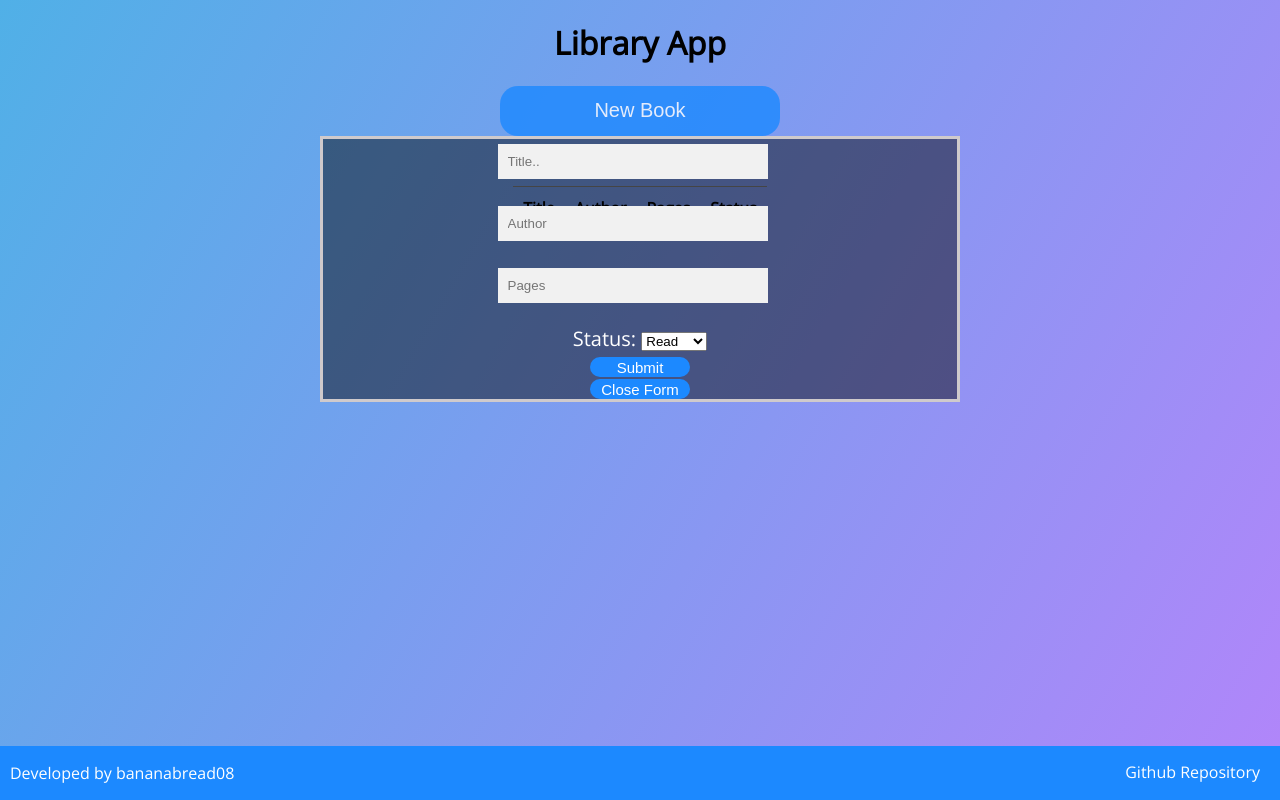
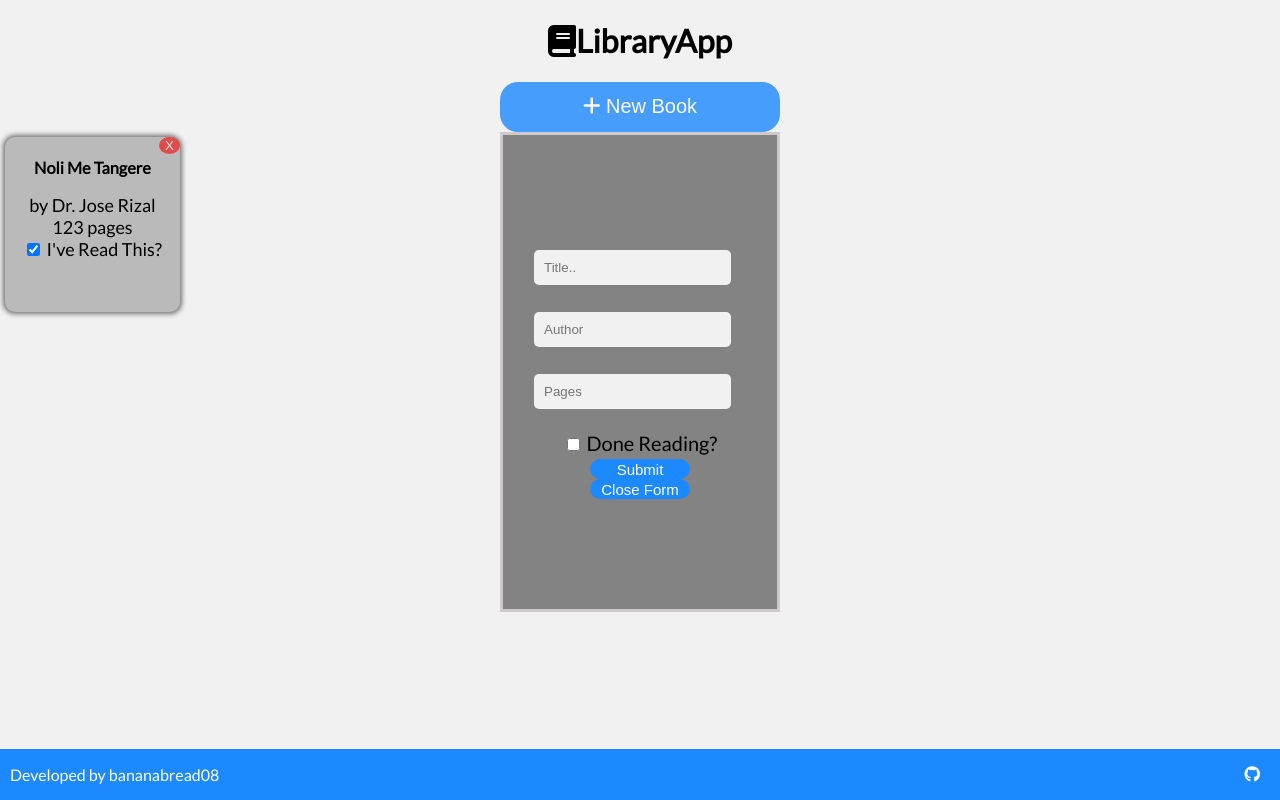
Before and after one commit to maj-rf/library, a plain HTML site: page index.html in a window 1280 px wide. Both pictures are taken after a click on the button "New Book". Drawn offline with nearby package versions, Linux system fonts and the light colour scheme.

Commit message:
updated UI, fixed Toggle Status and Remove functionality

```diff
--- a/index.html
+++ b/index.html
@@ -4,15 +4,16 @@
     <meta charset="UTF-8">
     <meta name="viewport" content="width=device-width, initial-scale=1.0">
     <link rel="preconnect" href="https://fonts.gstatic.com">
-<link href="https://fonts.googleapis.com/css2?family=Open+Sans&display=swap" rel="stylesheet">
+    <link href="https://fonts.googleapis.com/css2?family=Open+Sans&display=swap" rel="stylesheet">
     <link href="styles/style.css" rel="stylesheet">
     <title>Library App</title>
+    <script src="https://kit.fontawesome.com/dbf95a1966.js" crossorigin="anonymous"></script>
 </head>
 <body>
     <div class="main-container">
         <header class="description">
-            <h1>Library App</h1>
-        <button class="open-button" onclick="openForm()">New Book</button>
+            <h1><i class="fas fa-book"></i>LibraryApp</h1>
+        <button class="open-button" onclick="openForm()"><i class="fas fa-plus"></i> New Book</button>
         </header>
         <div class="form-popup" id="addbook">
             <form class="form-container" id="book-form" >
@@ -26,11 +27,8 @@
                     <input type="text" placeholder="Pages" id="pages">
                 </div>
                 <div class="form-input">
-                    <label>Status:</label>
-                    <select name="status" id="read-status">
-                        <option value="Read">Read</option>
-                        <option value="Unread">Unread</option>
-                    </select>
+                    <input type="checkbox" name = "read-status" id= "read-status">
+                    <label for="read-status">Done Reading?</label>
                 </div>
                 <div class="form-input">
                     <input type="submit" id="submit-button" value="Submit">
@@ -38,17 +36,8 @@
                 <input type="button" class="btn cancel" value="Close Form"onclick="closeForm()">
             </form>
         </div>
-        <table class="table" border=1 frame=hsides rules=rows>
-            <thead>
-                <tr>
-                    <th>Title</th>
-                    <th>Author</th>
-                    <th>Pages</th>
-                    <th>Status</th>
-                </tr>
-            </thead>
-            <tbody id="book-list"></tbody>
-        </table>
+        <div class="book-list">
+        </div>
     </div>
 
     <footer class="footer">
@@ -56,7 +45,7 @@
             <p>Developed by bananabread08</p>
         </div>
         <div class="links">
-        <a href="https://github.com/bananabread08/library"> Github Repository</a>
+        <a href="https://github.com/bananabread08/library"><i class ="fab fa-github icon-large"></i></a>
         </div>
     </footer>
     <script src ="scripts/library.js"></script>
--- a/scripts/library.js
+++ b/scripts/library.js
@@ -1,93 +1,91 @@
-//variables
-let myLibrary = [];
-const form = document.getElementById("book-form");
-const bookList = document.querySelector("#book-list");
-
-//functions
+/* eslint-disable no-restricted-syntax */
+/* eslint-disable no-unused-vars */
 class Book {
-    constructor(title, author, pages, readStatus){ //constructor
+  constructor(title, author, pages, readStatus) {
     this.title = title;
     this.author = author;
     this.pages = pages;
     this.readStatus = readStatus;
+    this.id = title.slice(0, 3).toLowerCase() + pages;
   }
 }
 
+const myLibrary = [];
+const defaultBook = new Book('Noli Me Tangere', 'Dr. Jose Rizal', 123, true);
+const form = document.getElementById('book-form');
+const bookList = document.querySelector('.book-list');
 
-function addBooks(e){
-    e.preventDefault();
-    const title = document.getElementById("title").value; //get values
-    const author = document.getElementById("author").value;
-    const pages = document.getElementById("pages").value;
-    const status = document.getElementById("read-status").value;
-
-    if (title.length === 0 || author.length === 0 || pages.length === 0) {
-        alert("Please, fill all the fields");
-        return;
-    }
-    const newBook = new Book(title, author, pages, status); //create new Books using the constructor
-    myLibrary.push(newBook); //add books to array
-    displayBooks(myLibrary); // display all books from array
-    form.reset(); //reset text fields
-}
-
-function displayBooks(myLib){
-    let newDisplay = document.createElement("tr");
-    newDisplay.classList.add("newbook");
-    myLib.forEach(books =>{ //create a row for every books object
+function renderLibrary(currentLibrary) {
+  let checker;
+  const newDisplay = document.createElement('div');
+  newDisplay.classList.add('book');
+  currentLibrary.forEach((book) => {
+    if (book.readStatus === false) checker = 'unchecked';
+    else checker = 'checked';
+    newDisplay.setAttribute('id', `${book.id}`);
     newDisplay.innerHTML = `
-        <td>${books.title}</td>
-        <td>${books.author}</td>
-        <td>${books.pages}</td>
-        <td><button class="toggle" id="rstatus" value="${books.readStatus}">${books.readStatus}</button></td>
-        <td><button class="delete" id="remove"> Remove </button></td>
+        <h3>${book.title}</h3>
+        <div>by ${book.author}</div>
+        <div>${book.pages} pages</div>
+        <div>
+          <input type="checkbox" name="read-status" class="toggle" ${checker}>
+          <label for="read-status">I've Read This?</label>
+        </div>
+        <button class="delete" id="remove"> X </button>
         `;
     bookList.appendChild(newDisplay);
   });
 }
+function addBooks(e) {
+  e.preventDefault();
+  const title = document.getElementById('title').value;
+  const author = document.getElementById('author').value;
+  const pages = document.getElementById('pages').value;
+  const status = document.getElementById('read-status').checked;
 
-function searchBook(myLib, name){
-    console.log(name);
-        if (myLib.length === 0 || myLib === null) {
+  if (title.length === 0 || author.length === 0 || pages.length === 0) {
+    alert('Please, fill all the fields');
     return;
   }
-        else{
-        for (book of myLib)
-          if (book.title === name) {
-            return myLib.indexOf(book);
+  const newBook = new Book(title, author, pages, status);
+  myLibrary.push(newBook);
+  renderLibrary(myLibrary);
+  form.reset();
+}
+
+// eslint-disable-next-line consistent-return
+function searchBook(myLib, id) {
+  for (const book of myLib) {
+    if (book.id === id) return myLib.indexOf(book);
+  }
+}
+
+function updateLibrary(e) {
+  const item = e.target;
+  if (item.classList[0] === 'delete') {
+    myLibrary.splice(searchBook(myLibrary, item.parentElement.id), 1);
+    item.parentElement.remove();
+  } else if (item.classList[0] === ('toggle')) {
+    if (myLibrary[searchBook(myLibrary, item.parentElement.parentElement.id)].readStatus
+     === false) {
+      myLibrary[searchBook(myLibrary, item.parentElement.parentElement.id)].readStatus = true;
+      console.log(myLibrary);
+    } else if (myLibrary[searchBook(myLibrary, item.parentElement.parentElement.id)].readStatus
+     === true) {
+      myLibrary[searchBook(myLibrary, item.parentElement.parentElement.id)].readStatus = false;
     }
   }
 }
 
-function toggleRead(book){
-    if (myLibrary[book].readStatus === "Read") {
-        return myLibrary[book].readStatus = "Unread";
-      }
-    else return myLibrary[book].readStatus = "Read";
-    }
-
-function updateBook(e){
-    const item = e.target;
-    const currentitem = e.target.parentElement.parentElement.parentElement.childNodes[0];
-    let currentitemArr = currentitem.innerText.split("\t");
-    let itemcont = item.parentElement;
-    if(item.classList[0] === "delete"){
-        itemcont.parentElement.remove();
-    }
-
-    if(item.classList.contains("toggle")){
-        e.target.textContent= `${toggleRead(searchBook(myLibrary, currentitemArr[0]))}`;
-    }
-}
-
 function openForm() {
-    document.getElementById("addbook").style.display = "block";
+  document.getElementById('addbook').style.display = 'block';
 }
 
 function closeForm() {
-    document.getElementById("addbook").style.display = "none";
+  document.getElementById('addbook').style.display = 'none';
 }
 
-//events
-form.addEventListener("submit", addBooks);
-bookList.addEventListener("click", updateBook);
+myLibrary.push(defaultBook);
+renderLibrary(myLibrary);
+form.addEventListener('submit', addBooks);
+bookList.addEventListener('click', updateLibrary);
--- a/styles/style.css
+++ b/styles/style.css
@@ -1,24 +1,20 @@
-html,body{
-    height:100%;
-    padding:0;
-    margin:0;
-    overflow: auto;
-    font-family: Open Sans, serif;
+@import url('https://fonts.googleapis.com/css2?family=Lato&display=swap');
+html, body {
+    margin: 0;
+    padding: 0;
+    font-family: 'Lato', sans-serif;
+    background-color: #f1f1f1;
 }
-
+* {
+    box-sizing: border-box;
+}
 header{
     display: flex;
     flex-direction: column;
     align-items: center;
     font-size: 1.0rem;
-    text-align: center;
 }
-
-body{
-    background-image: linear-gradient(120deg, rgb(80, 176, 231), rgb(178, 133, 250));
-}
-
-.open-button { /* Button used to open the contact form - fixed at the bottom of the page */
+.open-button {
     width: 280px;
     height: 50px;
     background-color:#1c89ff;
@@ -30,69 +26,46 @@ body{
     cursor: pointer;
     opacity: 0.8;
 }
-
 .open-button:hover{
     background-color: rgb(221, 223, 131);
     color: black;
 }
-
-
 .form-popup { /* The popup form - hidden by default */
     display: none;
-    position:fixed;
-    left: 25%;
-    right: 25%;
-    width: auto;
+    position:absolute;
+    width: 280px;
+    height: 60%;
     border: 3px solid rgb(207, 202, 204);
     font-size: 20px;
     z-index: 1;
+    position: absolute;
+    margin-left: auto;
+    margin-right: auto;
+    left: 0;
+    right: 0;
+    text-align: center;
 }
-
-
 .form-container { /* Add styles to the form container */
     display: flex;
     flex-direction: column;
     align-items: center;
-    width: auto;
+    justify-content: center;
+    width: 100%;
+    height: 100%;
     background-color: rgba(0, 0, 0, 0.459);
 }
-
 .form-container input[type=text]{
     margin: 5px 15px 22px 0;
     border: none;
     background: #f1f1f1;
     padding: 10px;
-    width: 250px;
+    width: auto;
+    border-radius: 5px;
 }
-
 .form-container input[type=text]:focus{
   background-color: rgb(255, 253, 253);
-  outline: none;
+  border: 2px solid rgb(12, 137, 153);
 }
-
-table {
-    margin-left: auto;
-    margin-right: auto;
-    margin-top: 50px;
-}
-
-label{
-    color: white;
-}
-
-table th{
-    padding: 10px;
-}
-
-hr.line{
-    border-top: 3px solid #999;
-    width: 500px;
-}
-
-td{
-    padding: 10px;
-}
-
 #submit-button, .form-container .cancel{
     width: 100px;
     height: 20px;
@@ -105,28 +78,47 @@ td{
     font-weight: 300;
     transition: all .1s ease-in-out;
 }
-
 #submit-button:hover, .form-container .cancel:hover{
     background-color: rgb(221, 223, 131);
     border-color: #fff;
     transition: all .1s ease-in-out;
     color: black;
 }
-
-button.delete{
+.book-list{
+    display: flex;
+    flex-direction: row;
+    flex-wrap: wrap;
+    align-items: center;
+}
+.book{
+    background-color: #bababa;
+    border-radius: 10px;
+    margin: 5px;
+    padding: 5px;
+    text-align: center;
+    width: 175px;
+    height: 175px;
+    font-size: 14px;
+    position: relative;
+    box-shadow: 0px 0px 5px 2px rgba(0,0,0,0.53)
+}
+.book .delete{
+    position: absolute;
+    top: 0;
+    right: 0;
     background-color: red;
+    opacity: 0.6;
     color: white;
-    border-radius: 18px;
-    border: solid 1px transparent;
+    border: none;
     cursor: pointer;
-    font-weight: 300;
-    transition: all .1s ease-in-out;
+    border-radius: 100%;
 }
-
-button.delete:hover{
-    background-color: rgb(250, 113, 113);
+.book .delete:hover{
+    opacity: 0.9;
 }
-
+.book div{
+    font-size: 18px;
+}
 .footer {
     position: fixed;
     left: 0;
@@ -136,13 +128,11 @@ button.delete:hover{
     color: white;
     text-align: center;
 }
-
 .footer-desc{
     float: left;
     margin-left: 10px;
     text-align: center;
 }
-
 .links{
     padding-top: 15px;
     padding-right: 20px;
```
Lines whose indentation alone changed are shown as unchanged.
